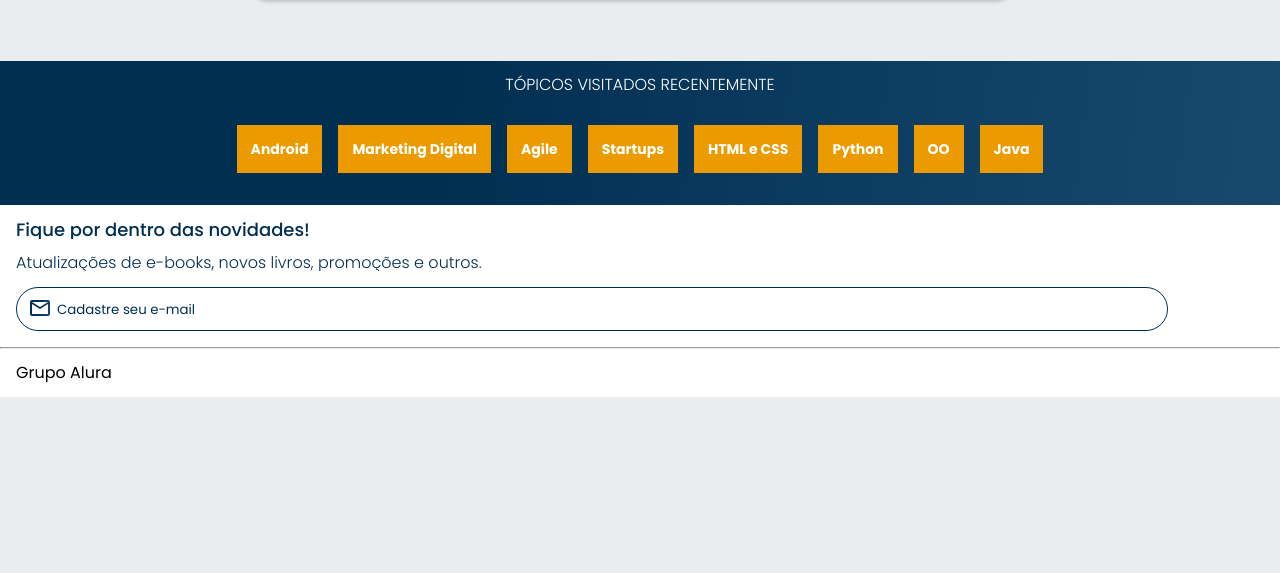
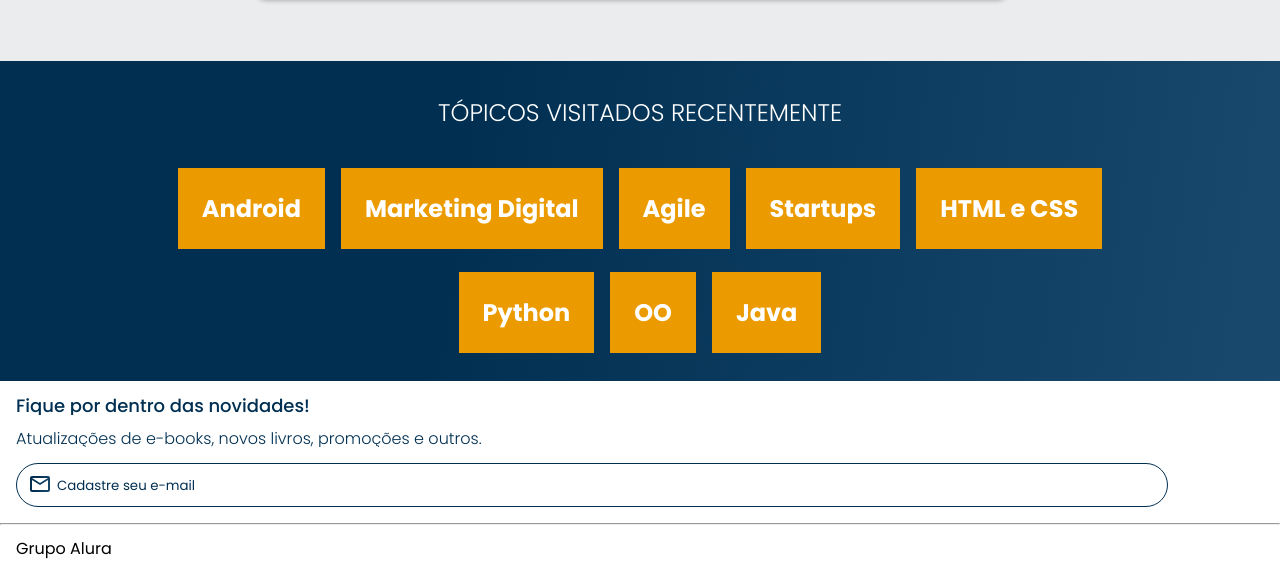
Before and after one commit to Mathrodriguess/alurabooks, a plain HTML site: page index.html in a window 1280 px wide. Shown: the part 2412-2985 px from the top of the page. Before the commit the page ends 2809 px from the top, so only its background shows below. Drawn offline with nearby package versions, Linux system fonts and the light colour scheme.

Commit message:
media 1024px adicionado

```diff
--- a/styles/topicos.css
+++ b/styles/topicos.css
@@ -7,7 +7,7 @@
 .tópicos__titulo {
     color: var(--branco);
     font-weight: 300;
-    margin-bottom: 1em;
+    margin: 1em;
 }
 
 .tópicos__lista {
@@ -25,6 +25,28 @@
     padding: 1em;
     background-color: var(--laranja);
     text-decoration: none;
-    font-size: 14px;
+    font-size: 0.88rem;
     font-weight: 700;
 }
+
+
+@media screen and (min-width: 1024px) {
+
+    .tópicos__lista {
+        margin: 2em 6em 0em;
+    }
+
+    .tópicos__titulo {
+        font-size: 1.5rem;
+    }
+
+    .tópicos__item {
+        margin: 2.5em 0.5em;
+    }
+
+    .tópicos__link {
+        font-size: 1.5rem;
+    }
+
+
+}
```
